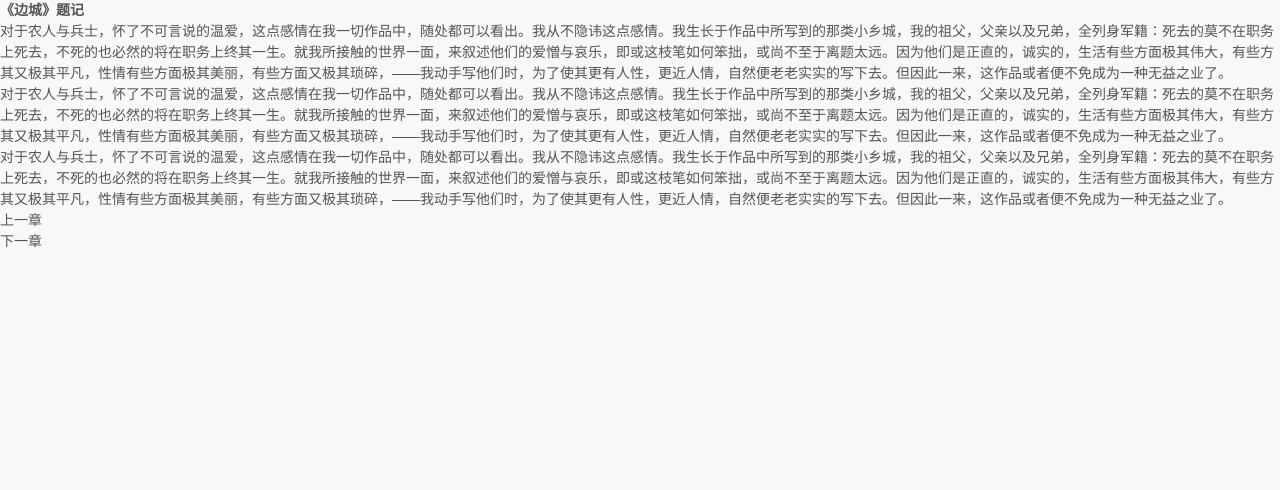
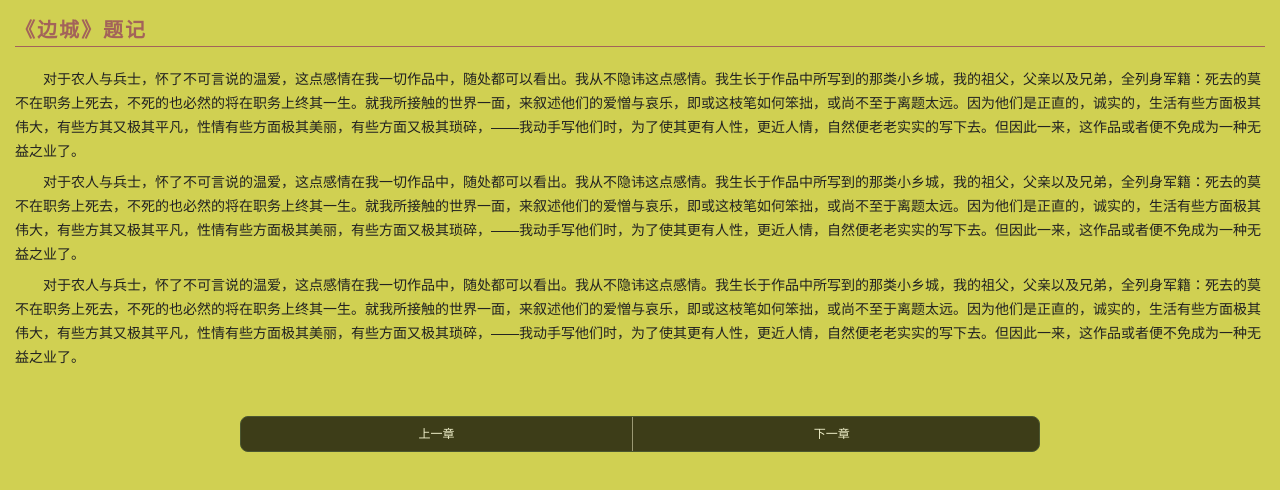
Before and after one commit to AcaciusShun/fiction_read, a plain HTML site: page index.html in a window 1280 px wide. Drawn offline with Linux system fonts and the light colour scheme.

Commit message:
主体结构的CSS样式开发

```diff
--- a/index.html
+++ b/index.html
@@ -6,6 +6,63 @@
 		<meta name="format-detection" content="telephone=no">
 		<link rel="stylesheet" href="css/reset.css">
 		<style type="text/css">
+			html{
+				height: 100%;
+				width: 100%;
+				overflow-x: hidden;
+			}
+			body{
+				text-align: left;
+				width: 100%;
+				overflow: hidden;
+				background: #D0D052;
+			}
+			.m-read-content{
+				font-size: 14px;
+				color: #222;
+				line-height: 31px;
+				padding: 15px;
+			}
+			.m-read-content h4{
+				font-size: 20px;
+				color: #a3635a;
+				letter-spacing: 2px;
+				border-bottom: solid 1px #a3635a;
+				margin:0 0 1em;
+			}
+			.m-read-content p{
+				text-indent: 2em;
+				margin: 0.5em 0;
+				letter-spacing: 0px;
+				line-height: 24px;
+			}
+			.u-tab{
+				height: 34px;
+				margin: 10px auto;
+				line-height: 34px;
+				border-radius: 8px;
+				border: solid 1px #132322;
+				background: #000;
+				font-size: 12px;
+				opacity: 0.7;
+			}
+			.u-tab li{
+				display: inline-block;
+				width: 49%;
+				border-right: 1px solid #858382;
+				text-align: center;
+				color: #FFF;
+			}
+			.u-tab li:nth-child(2){
+				border-right:none;
+			}
+			.m-button-bar{
+				width: 70%;
+				max-width: 800px;
+				padding: 5px;
+				margin: 10px auto;
+
+			}
 
 		</style>
 	</head>
```
